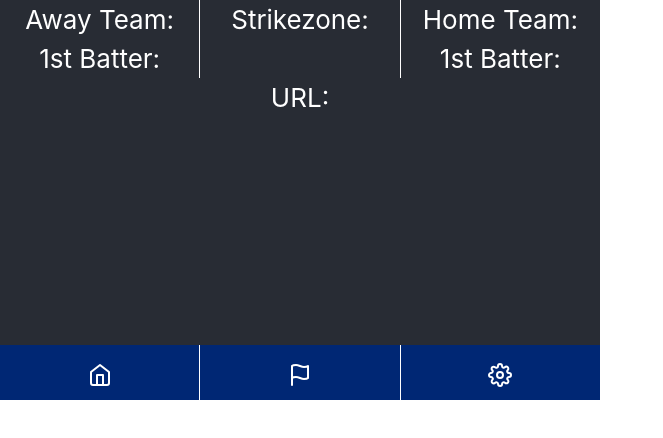
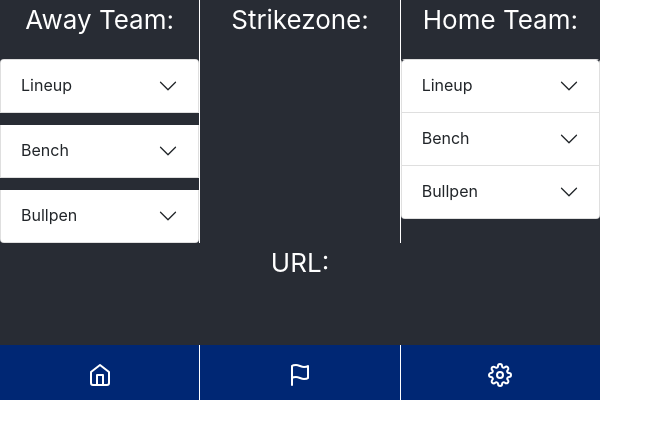
Before and after one commit to jaketockerman/BaseballBrowserExtension, a React (Create React App) app in the folder extension/: page / in a window 1280 px wide. Shown: the top 438 px of the page, without its empty margins (0-663 px from the left). Built offline with nearby package versions, Linux system fonts and the light colour scheme; no server answers.

Commit message:
Added accordion for Lineup, Bench, & Bullpen

```diff
--- a/extension/src/components/Live.tsx
+++ b/extension/src/components/Live.tsx
@@ -12,6 +12,7 @@ import {
 	player_Type,
 } from "../types/Live_Types";
 import { useInterval } from "usehooks-ts";
+import { Accordion } from "react-bootstrap";
 
 Live.propTypes = {
 	servers: PropTypes.object.isRequired as never as ServersType,
@@ -91,17 +92,43 @@ function Live(props: InferProps<typeof Live.propTypes>) {
 		borderRight: "1px solid",
 		borderColor: "#FFFFFF",
 	};
-	//console.log(liveData);
+
+	function display_Name(playerID: number, index: number) {
+		return (
+			<div>
+				{" "}
+				{index + 1}: {gameData?.players["ID" + playerID].fullName}{" "}
+			</div>
+		);
+	}
 
 	function display_batting_order(id: Array<number>) {
-		const playerID = id[0];
-		// const name = player.fullName;
-		// console.log(name);
+		return id.map((playerID: number, index: number) => {
+			return display_Name(playerID, index);
+		});
+	}
 
-		return(
-			<div> 1st Batter: {gameData?.players["ID" + playerID].fullName} </div>
-		);
+	function display_Bench_Name(playerID: number) {
+		return <div> {gameData?.players["ID" + playerID].fullName} </div>;
 	}
+
+	function display_bench(id: Array<number>) {
+		return id.map((playerID: number) => {
+			return display_Bench_Name(playerID);
+		});
+	}
+
+	function display_Bullpen_Name(playerID: number) {
+		return <div> {gameData?.players["ID" + playerID].fullName} </div>;
+	}
+
+	function display_bullpen(id: Array<number>) {
+		return id.map((playerID: number) => {
+			return display_Bullpen_Name(playerID);
+		});
+	}
+
+	console.log(players); //CAN DELETE LATER IF PLAYERS NOT NEEDED
 
 	return (
 		<div>
@@ -112,7 +139,47 @@ function Live(props: InferProps<typeof Live.propTypes>) {
 				>
 					{" "}
 					Away Team: {gameData?.teams.away.teamName}{" "}
-					<div> 1st Batter: {liveData?.boxscore?.teams?.away?.battingOrder[0]} </div>
+					<Accordion className="tw-mt-5">
+						<Accordion.Item eventKey="0">
+							<Accordion.Header>Lineup</Accordion.Header>
+							<Accordion.Body className="tw-text-white tw-bg-[#282c34] tw-border-none">
+								{display_batting_order(
+									liveData?.boxscore?.teams?.away
+										?.battingOrder
+										? liveData?.boxscore?.teams?.away
+												?.battingOrder
+										: []
+								)}
+							</Accordion.Body>
+						</Accordion.Item>
+						<Accordion.Item
+							eventKey="1"
+							className="tw-mt-3 tw-bg-[#282c34]"
+						>
+							<Accordion.Header>Bench</Accordion.Header>
+							<Accordion.Body className="tw-text-white tw-bg-[#282c34] tw-border-none">
+								{display_bench(
+									liveData?.boxscore?.teams?.away?.bench
+										? liveData?.boxscore?.teams?.away?.bench
+										: []
+								)}
+							</Accordion.Body>
+						</Accordion.Item>
+						<Accordion.Item
+							eventKey="3"
+							className="tw-mt-3 tw-bg-[#282c34]"
+						>
+							<Accordion.Header>Bullpen</Accordion.Header>
+							<Accordion.Body className="tw-text-white tw-bg-[#282c34] tw-border-none">
+								{display_bullpen(
+									liveData?.boxscore?.teams?.away?.bullpen
+										? liveData?.boxscore?.teams?.away
+												?.bullpen
+										: []
+								)}
+							</Accordion.Body>
+						</Accordion.Item>
+					</Accordion>
 				</div>
 				<div
 					className="tw-flex-1 tw-w-0 tw-border-r tw-border-white"
@@ -124,7 +191,43 @@ function Live(props: InferProps<typeof Live.propTypes>) {
 				<div className="tw-flex-1 tw-w-0">
 					{" "}
 					Home Team: {gameData?.teams.home.teamName}{" "}
-					{display_batting_order(liveData?.boxscore?.teams?.home?.battingOrder ? liveData?.boxscore?.teams?.home?.battingOrder : [] )}
+					<Accordion className="tw-mt-5">
+						<Accordion.Item eventKey="0">
+							<Accordion.Header className="tw-text-white tw-bg-[#282c34]">
+								Lineup
+							</Accordion.Header>
+							<Accordion.Body className="tw-text-white tw-bg-[#282c34]">
+								{display_batting_order(
+									liveData?.boxscore?.teams?.home
+										?.battingOrder
+										? liveData?.boxscore?.teams?.home
+												?.battingOrder
+										: []
+								)}
+							</Accordion.Body>
+						</Accordion.Item>
+						<Accordion.Item eventKey="1">
+							<Accordion.Header>Bench</Accordion.Header>
+							<Accordion.Body className="tw-text-white tw-bg-[#282c34]">
+								{display_bench(
+									liveData?.boxscore?.teams?.home?.bench
+										? liveData?.boxscore?.teams?.home?.bench
+										: []
+								)}
+							</Accordion.Body>
+						</Accordion.Item>
+						<Accordion.Item eventKey="3">
+							<Accordion.Header>Bullpen</Accordion.Header>
+							<Accordion.Body className="tw-text-white tw-bg-[#282c34]">
+								{display_bullpen(
+									liveData?.boxscore?.teams?.home?.bullpen
+										? liveData?.boxscore?.teams?.home
+												?.bullpen
+										: []
+								)}
+							</Accordion.Body>
+						</Accordion.Item>
+					</Accordion>
 				</div>
 			</div>
 			<div className="tw-flex tw-flex-col tw-h-full tw-items-center tw-justify-center">
--- a/extension/src/types/Live_Types.tsx
+++ b/extension/src/types/Live_Types.tsx
@@ -167,7 +167,7 @@ interface liveData_Response {
 	result: liveData_Type;
 }
 
-interface liveData_Type{
+interface liveData_Type {
 	boxscore: boxscore_Type;
 	plays: plays_Type;
 }
```
Also changed, not shown: 1 other file (tests, documents, lock files or other folders).
